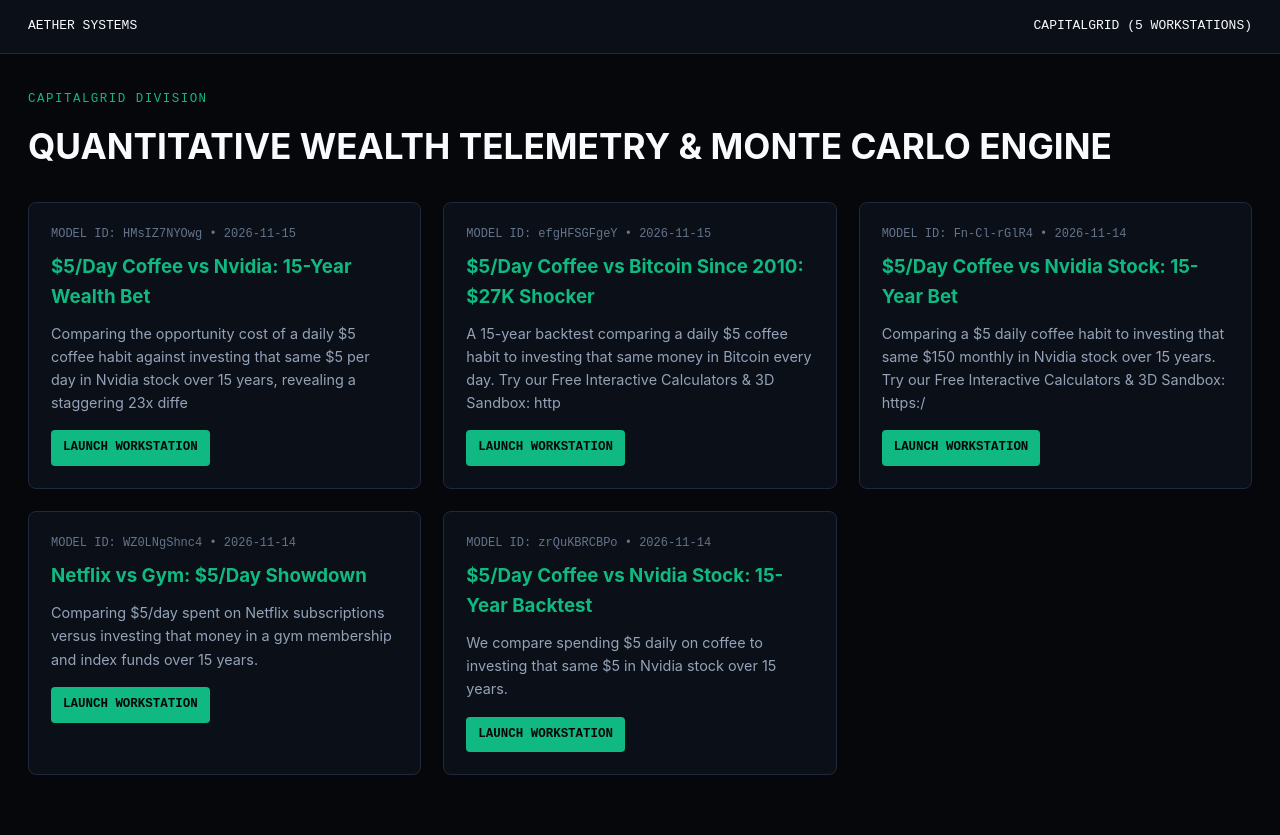
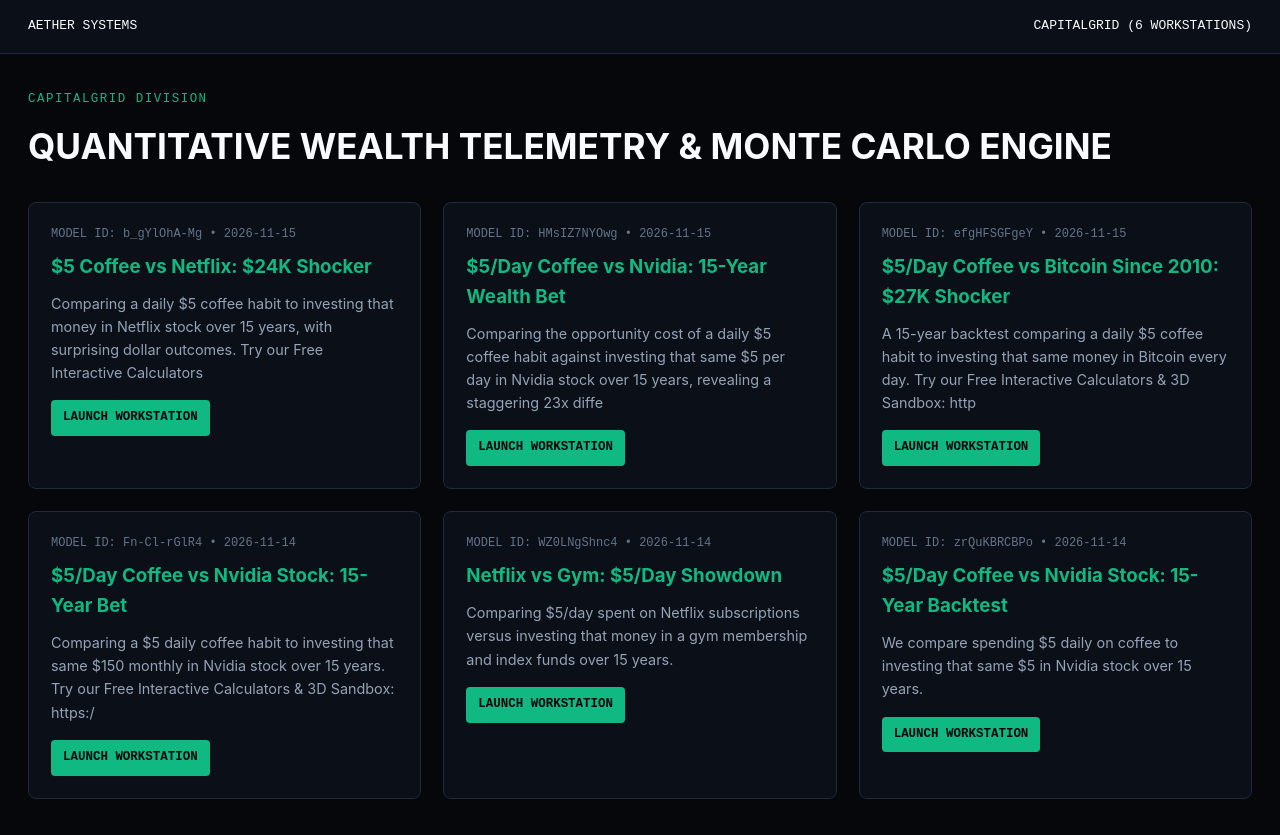
Before and after one commit to ayodayanilukshana-alt/aether-empire, a plain HTML site: page docs/capitalgrid/index.html in a window 1280 px wide. Before the commit the page ends 811 px from the top, so only its background shows below. Drawn offline with Linux system fonts and the light colour scheme.

Commit message:
feat(WEALTH): publish live workstation 5-coffee-vs-netflix-24k-shocker

```diff
--- a/docs/capitalgrid/index.html
+++ b/docs/capitalgrid/index.html
@@ -35,12 +35,20 @@
 <body>
   <nav class="topbar">
     <a href="../index.html">AETHER SYSTEMS</a>
-    <span>CAPITALGRID (5 WORKSTATIONS)</span>
+    <span>CAPITALGRID (6 WORKSTATIONS)</span>
   </nav>
   <main class="container">
     <div class="eyebrow">CAPITALGRID DIVISION</div>
     <h1>QUANTITATIVE WEALTH TELEMETRY & MONTE CARLO ENGINE</h1>
     <div class="grid">
+        <a href="./5-coffee-vs-netflix-24k-shocker.html" style="display:block;background:#0b0f17;border:1px solid #1e293b;border-radius:8px;padding:22px;color:#f8fafc;text-decoration:none;">
+          <div style="font-family:monospace;font-size:0.75rem;color:#64748b;margin-bottom:8px;">MODEL ID: b_gYlOhA-Mg • 2026-11-15</div>
+          <h3 style="margin:0 0 10px 0;color:#10b981;">$5 Coffee vs Netflix: $24K Shocker</h3>
+          <p style="color:#94a3b8;font-size:0.9rem;margin:0 0 16px 0;">Comparing a daily $5 coffee habit to investing that money in Netflix stock over 15 years, with surprising dollar outcomes.
+
+Try our Free Interactive Calculators</p>
+          <div style="font-family:monospace;font-size:0.78rem;font-weight:700;color:#05070b;background:#10b981;padding:8px 12px;border-radius:4px;display:inline-block;">LAUNCH WORKSTATION</div>
+        </a>
         <a href="./5-day-coffee-vs-nvidia-15-year-wealth-bet.html" style="display:block;background:#0b0f17;border:1px solid #1e293b;border-radius:8px;padding:22px;color:#f8fafc;text-decoration:none;">
           <div style="font-family:monospace;font-size:0.75rem;color:#64748b;margin-bottom:8px;">MODEL ID: HMsIZ7NYOwg • 2026-11-15</div>
           <h3 style="margin:0 0 10px 0;color:#10b981;">$5/Day Coffee vs Nvidia: 15-Year Wealth Bet</h3>
```
